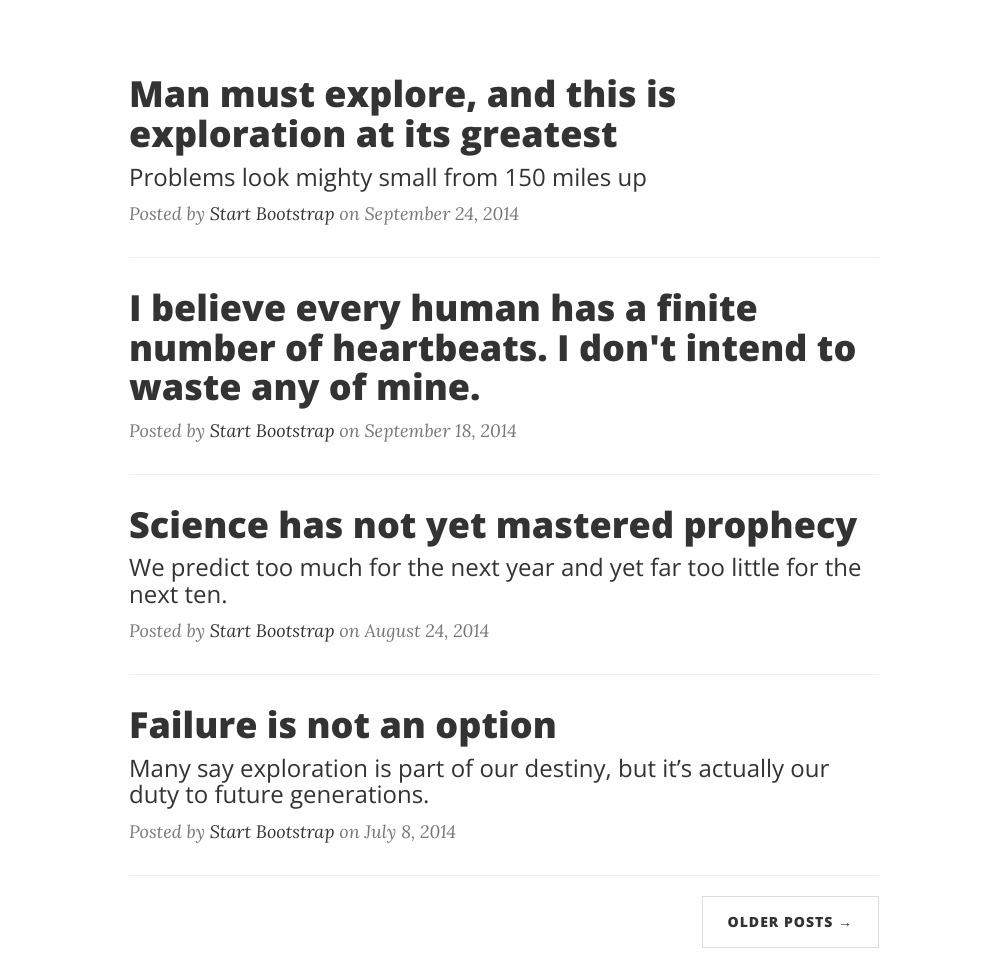
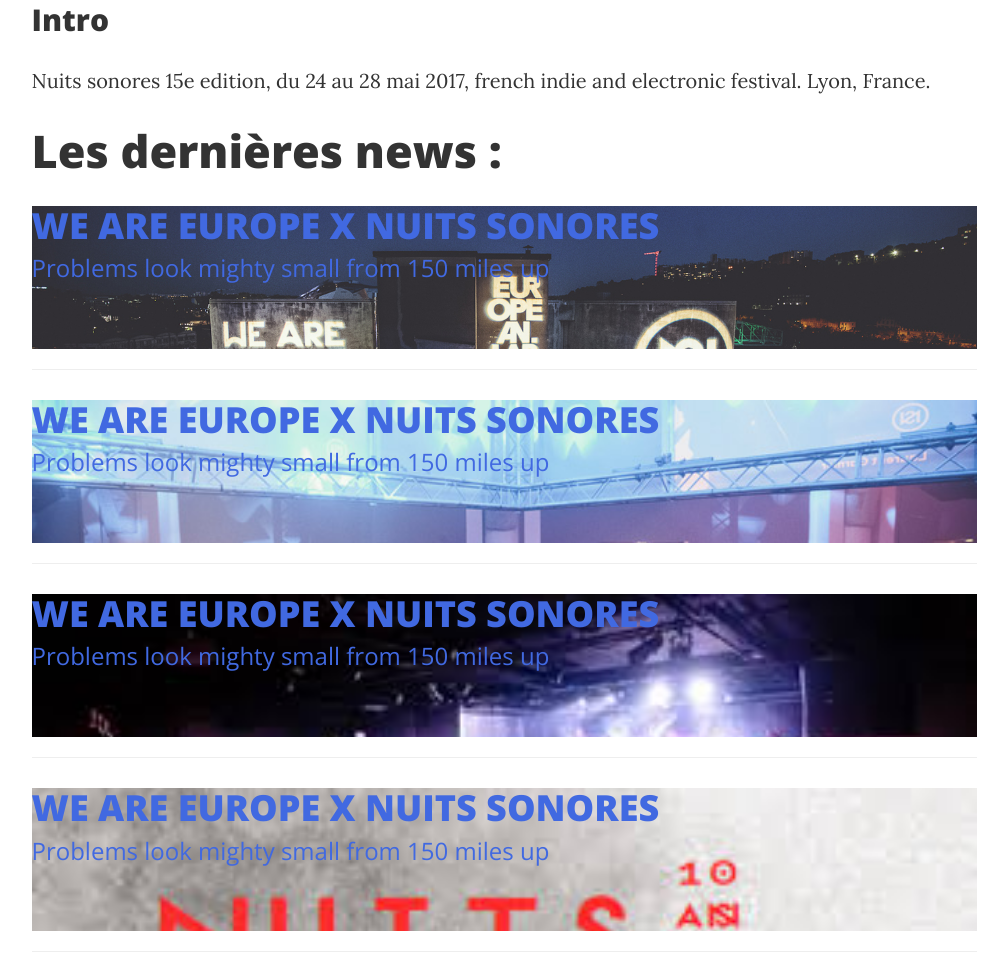
Before and after one commit to jcanto05000/nuitsSonore, a website: page index.html in a window 1280 px wide. Shown: the part 775-1730 px from the top of the page, without its empty margins (136-1144 px from the left). Drawn offline with nearby package versions, Linux system fonts and the light colour scheme; files that its build step writes are made by us from their sources.

Commit message:
La page accueil

```diff
--- a/css/clean-blog.css
+++ b/css/clean-blog.css
@@ -398,3 +398,9 @@
 body {
   -webkit-tap-highlight-color: #0085A1;
 }
+#h2index{
+  font-size:45px;
+}
+#logo{
+  max-width:90%;
+}
--- a/index.html
+++ b/index.html
@@ -21,6 +21,7 @@
     <link href="vendor/font-awesome/css/font-awesome.min.css" rel="stylesheet" type="text/css">
     <link href='https://fonts.googleapis.com/css?family=Lora:400,700,400italic,700italic' rel='stylesheet' type='text/css'>
     <link href='https://fonts.googleapis.com/css?family=Open+Sans:300italic,400italic,600italic,700italic,800italic,400,300,600,700,800' rel='stylesheet' type='text/css'>
+    <link href="monCss.css" rel="stylesheet" type="text/css">
 
     <!-- HTML5 Shim and Respond.js IE8 support of HTML5 elements and media queries -->
     <!-- WARNING: Respond.js doesn't work if you view the page via file:// -->
@@ -77,7 +78,7 @@
             <div class="row">
                 <div class="col-lg-8 col-lg-offset-2 col-md-10 col-md-offset-1">
                     <div class="site-heading">
-                        <img src="img/logo.png">
+                        <img src="img/logo.png" id="logo">
                         <hr class="small">
                         <span class="subheading">15e édition | 24 - 28 mai 2017 | Lyon - France</span>
                     </div>
@@ -89,58 +90,54 @@
     <!-- Main Content -->
     <div class="container">
         <div class="row">
-            <div class="col-lg-8 col-lg-offset-2 col-md-10 col-md-offset-1">
-                <div class="post-preview">
-                    <a href="post.html">
+            <div class="col-lg-10 col-lg-offset-1 col-md-10 col-md-offset-1">
+                <h2>Intro</h2>
+                <p>Nuits sonores 15e edition, du 24 au 28 mai 2017, french indie and electronic festival. Lyon, France.</p>
+                <h2 id="h2index">Les dernières news :</h2>
+                <div class="post-preview" style="background-image:url(img/WAE-news-web.jpg); background-size:100%;">
+                    <a href="news.html">
                         <h2 class="post-title">
-                            Man must explore, and this is exploration at its greatest
+                            WE ARE EUROPE X NUITS SONORES
                         </h2>
                         <h3 class="post-subtitle">
                             Problems look mighty small from 150 miles up
                         </h3>
-                    </a>
-                    <p class="post-meta">Posted by <a href="#">Start Bootstrap</a> on September 24, 2014</p>
+                    </a><br><br>
                 </div>
                 <hr>
-                <div class="post-preview">
-                    <a href="post.html">
+                <div class="post-preview" style="background-image:url(img/news2.jpg); background-size:100%;">
+                    <a href="news.html">
                         <h2 class="post-title">
-                            I believe every human has a finite number of heartbeats. I don't intend to waste any of mine.
+                            WE ARE EUROPE X NUITS SONORES
                         </h2>
-                    </a>
-                    <p class="post-meta">Posted by <a href="#">Start Bootstrap</a> on September 18, 2014</p>
+                        <h3 class="post-subtitle">
+                            Problems look mighty small from 150 miles up
+                        </h3>
+                    </a><br><br>
                 </div>
                 <hr>
-                <div class="post-preview">
-                    <a href="post.html">
+                <div class="post-preview" style="background-image:url(img/news3.jpg); background-size:100%;">
+                    <a href="news.html">
                         <h2 class="post-title">
-                            Science has not yet mastered prophecy
+                            WE ARE EUROPE X NUITS SONORES
                         </h2>
                         <h3 class="post-subtitle">
-                            We predict too much for the next year and yet far too little for the next ten.
+                            Problems look mighty small from 150 miles up
                         </h3>
-                    </a>
-                    <p class="post-meta">Posted by <a href="#">Start Bootstrap</a> on August 24, 2014</p>
+                    </a><br><br>
                 </div>
                 <hr>
-                <div class="post-preview">
-                    <a href="post.html">
+                <div class="post-preview" style="background-image:url(img/news4.jpg); background-size:100%;">
+                    <a href="news.html">
                         <h2 class="post-title">
-                            Failure is not an option
+                            WE ARE EUROPE X NUITS SONORES
                         </h2>
                         <h3 class="post-subtitle">
-                            Many say exploration is part of our destiny, but it’s actually our duty to future generations.
+                            Problems look mighty small from 150 miles up
                         </h3>
-                    </a>
-                    <p class="post-meta">Posted by <a href="#">Start Bootstrap</a> on July 8, 2014</p>
+                    </a><br><br>
                 </div>
                 <hr>
-                <!-- Pager -->
-                <ul class="pager">
-                    <li class="next">
-                        <a href="#">Older Posts &rarr;</a>
-                    </li>
-                </ul>
             </div>
         </div>
     </div>
@@ -178,7 +175,7 @@
                             </a>
                         </li>
                     </ul>
-                    <p class="copyright text-muted">Copyright &copy; Your Website 2016</p>
+                    <p class="copyright text-muted">Copyright &copy; Your Website 2017</p>
                 </div>
             </div>
         </div>
```
Also changed, not shown: css/clean-blog.min.css, css/monCss.css (added), img/WAE-news-web.jpg (added), img/news2.jpg (added), img/news3.jpg (added), img/news4.jpg (added).
